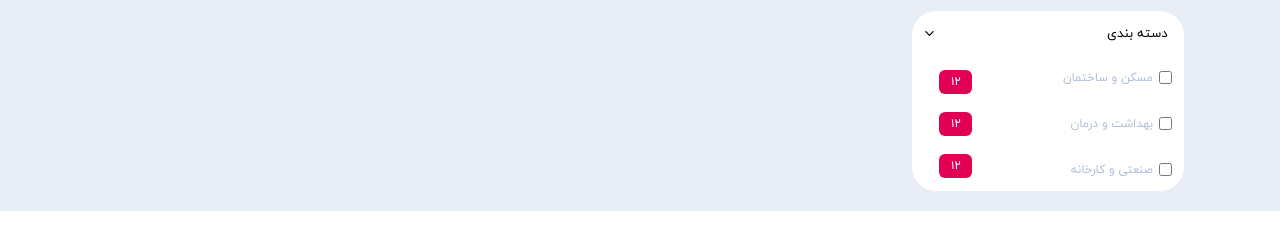
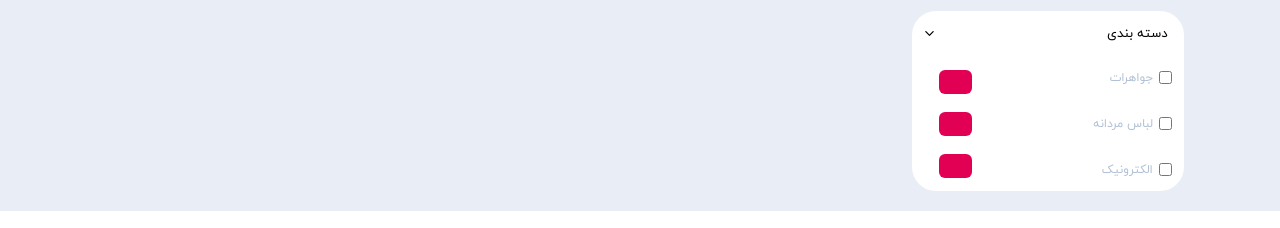
Before and after one commit to saeedmazarei/store-app, a React (Vite) app: page / in a window 1280 px wide. Shown: the part 521-749 px from the top of the page. Built offline with nearby package versions, Linux system fonts and the light colour scheme; no server answers.

Commit message:
Add functionality for grouping component to let user to select specific category and show it the result

```diff
--- a/src/components/home/sidebar-menu/GroupingBox.jsx
+++ b/src/components/home/sidebar-menu/GroupingBox.jsx
@@ -1,8 +1,10 @@
 import { useEffect, useState } from 'react'
 
+import { useDispatch, useSelector } from 'react-redux'
 import { useTranslation } from 'react-i18next'
 import { IoIosArrowDown } from 'react-icons/io'
 
+import { setProductsList, selectProductsList } from '../../../store/slices/products'
 import Card from '../../shared/card/Card'
 import styles from './SideBarMenu.module.scss'
 import { categorisedProduct } from '../../../services/apis'
@@ -13,7 +15,14 @@ function Groupingbox() {
         "men's clothing": false,
         electronics: false,
     })
+    const dispatch = useDispatch()
+    const productsList = useSelector(selectProductsList)
     const { t } = useTranslation()
+
+    const categoryCount = productsList?.reduce((acc, item) => {
+        acc[item.category] = (acc[item.category] || 0) + 1
+        return acc
+    }, {})
 
     const handleCheckboxChange = (itemName) => {
         setCheckedItems({
@@ -23,16 +32,23 @@ function Groupingbox() {
     }
 
     useEffect(() => {
-        const selectedCategories = Object.keys(checkedItems).filter((key) => checkedItems[key])
-        selectedCategories.forEach(async (category) => {
+        const fetchDataForCategories = async () => {
             try {
-                const response = await categorisedProduct(category)
-                console.log(response.data)
+                const selectedCategories = Object.keys(checkedItems).filter(
+                    (key) => checkedItems[key],
+                )
+                const newProductsList = []
+                for (const category of selectedCategories) {
+                    const response = await categorisedProduct(category)
+                    newProductsList.push(...response.data)
+                }
+                dispatch(setProductsList(newProductsList))
             } catch (error) {
-                console.error('Error while fetching category:', category, error)
+                console.error('Error while fetching categories:', error)
             }
-        })
-    }, [checkedItems])
+        }
+        fetchDataForCategories()
+    }, [checkedItems, dispatch])
 
     return (
         <Card style={{ width: '100%', height: '180px' }} className={styles.card}>
@@ -50,7 +66,7 @@ function Groupingbox() {
                             checked={checkedItems.jewelery}
                             onChange={() => handleCheckboxChange('jewelery')}
                         />
-                        <span>{t('home.building')}</span>
+                        <span>{t('home.jewelery')}</span>
                     </label>
                     <label>
                         <input
@@ -58,7 +74,7 @@ function Groupingbox() {
                             checked={checkedItems["men's clothing"]}
                             onChange={() => handleCheckboxChange("men's clothing")}
                         />
-                        <span>{t('home.health')}</span>
+                        <span>{t('home.mensClothing')}</span>
                     </label>
                     <label>
                         <input
@@ -66,13 +82,13 @@ function Groupingbox() {
                             checked={checkedItems.electronics}
                             onChange={() => handleCheckboxChange('electronics')}
                         />
-                        <span>{t('home.factory')}</span>
+                        <span>{t('home.electronics')}</span>
                     </label>
                 </div>
                 <div className={styles['number-box-container']}>
-                    <div className={styles['number-box']}>12</div>
-                    <div className={styles['number-box']}>12</div>
-                    <div className={styles['number-box']}>12</div>
+                    <div className={styles['number-box']}>{categoryCount?.jewelery}</div>
+                    <div className={styles['number-box']}>{categoryCount?.["men's clothing"]}</div>
+                    <div className={styles['number-box']}>{categoryCount?.electronics}</div>
                 </div>
             </div>
         </Card>
--- a/src/i18n/locales/fa/translation.json
+++ b/src/i18n/locales/fa/translation.json
@@ -27,9 +27,9 @@
         "rankHighToLow": "رتبه: زیاد به کم",
         "rankLowToHigh": "رتبه: کم به زیاد",
         "grouping": "دسته بندی",
-        "building": "مسکن و ساختمان",
-        "health": "بهداشت و درمان",
-        "factory": "صنعتی و کارخانه"
+        "mensClothing": "لباس مردانه",
+        "jewelery": "جواهرات",
+        "electronics": "الکترونیک"
     },
     "productDetails": {
         "technicalSpecifications": "مشخصات فنی",
```
